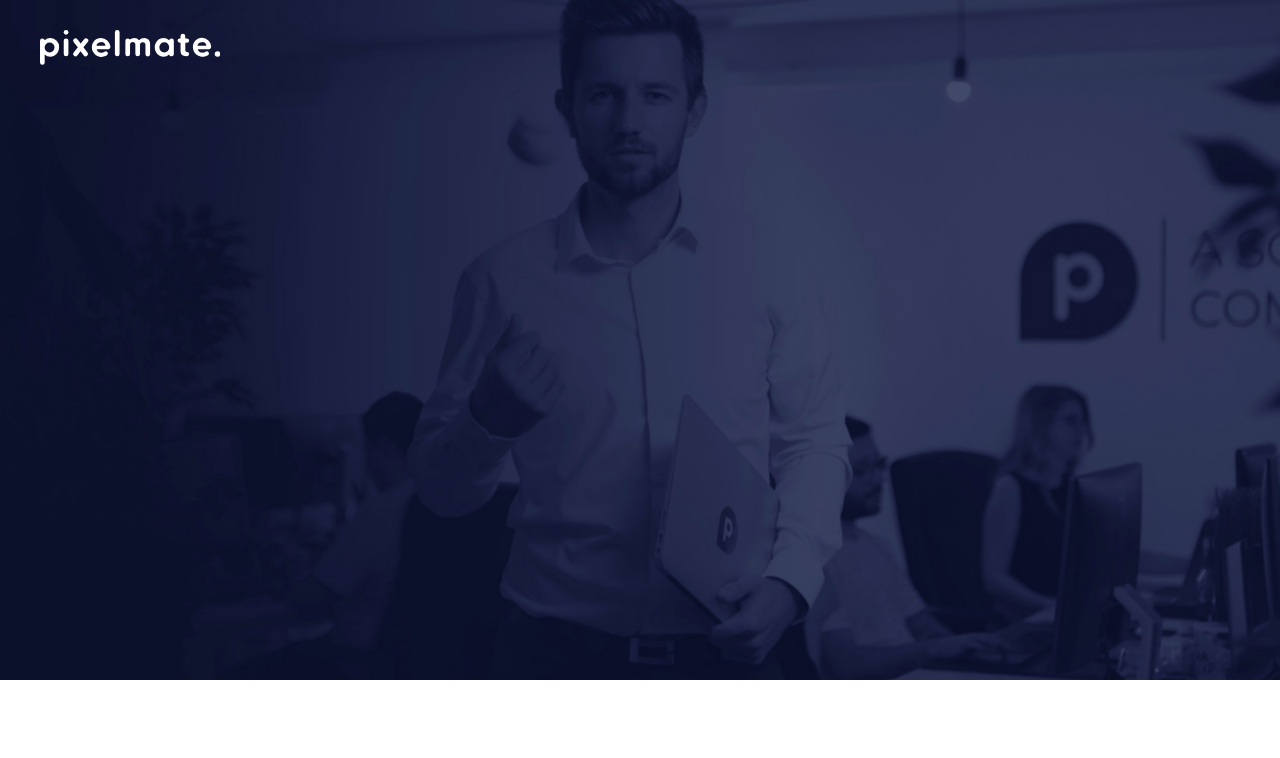
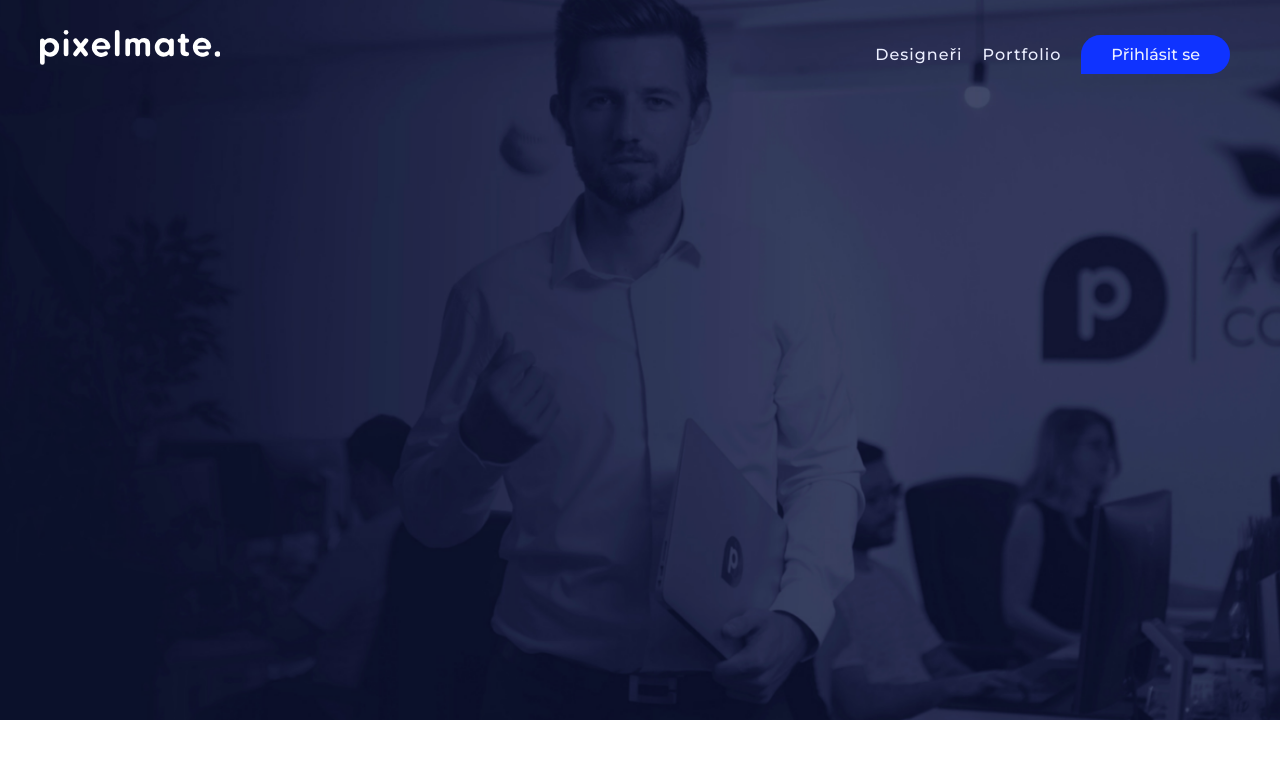
Before and after one commit to HuldaCZ/pixelmate-task, a Next.js app: page / in a window 1280 px wide. Shown: the top 758 px of the page. Built offline with nearby package versions, Linux system fonts and the light colour scheme.

Commit message:
Button + Navbar

```diff
--- /dev/null
+++ b/Types.ts
@@ -0,0 +1,5 @@
+export interface ButtonPropsI {
+    onClick: () => void;
+    text: string;
+    design: string;
+}
--- /dev/null
+++ b/components/Button/Button.module.scss
@@ -0,0 +1,45 @@
+@import "../../styles/variables";
+
+.btn__fill {
+  padding: 1rem 3rem;
+  border-radius: 31px 31px 31px 0px;
+  background: $color-primary;
+  color: $color-primary-light;
+  cursor: pointer;
+  transition: all 0.2s;
+
+  &:hover {
+    background: $color-primary-light;
+    color: $color-primary;
+    opacity: 0.9;
+    box-shadow: 0 1rem 2rem rgba($color-black, 0.2);
+    transform: translateY(-3px);
+  }
+
+  &:active {
+    transform: translateY(-1px);
+    box-shadow: 0 0.5rem 1rem rgba($color-black, 0.2);
+  }
+}
+
+.btn__outline {
+  padding: 1rem 3rem;
+  border-radius: 31px 31px 31px 0px;
+  border: 1px solid $color-primary-light;
+  color: $color-primary-light;
+  transition: all 0.2s;
+  cursor: pointer;
+
+  &:hover {
+    background: $color-primary-light;
+    color: $color-primary;
+    opacity: 0.9;
+    box-shadow: 0 1rem 2rem rgba($color-black, 0.2);
+    transform: translateY(-3px);
+  }
+
+  &:active {
+    transform: translateY(-1px);
+    box-shadow: 0 0.5rem 1rem rgba($color-black, 0.2);
+  }
+}
--- /dev/null
+++ b/components/Button/Button.tsx
@@ -0,0 +1,14 @@
+import React from "react";
+import { ButtonPropsI } from "../../Types";
+
+import styles from "./Button.module.scss";
+
+const Button: React.FC<ButtonPropsI> = (props: ButtonPropsI) => {
+  return (
+    <div className={props.design === "fill" ? styles.btn__fill : styles.btn__outline}>
+      {props.text}
+    </div>
+  );
+};
+
+export default Button;
--- a/components/Header/Header.module.scss
+++ b/components/Header/Header.module.scss
@@ -4,7 +4,7 @@
   left: 0;
   right: 0;
   width: 100vw;
-  height: 85vh;
+  height: 90vh;
 
   background-image: url("../../public/img/Video_screenshot_Mirek@2x.png");
   background-size: cover;
--- a/components/NavBar/NavBar.module.scss
+++ b/components/NavBar/NavBar.module.scss
@@ -10,6 +10,7 @@
   height: 5rem;
   color: balck;
   font-size: 1.6rem;
+  font-weight: 500;
 
   &__container {
     max-width: 1200px;
@@ -18,4 +19,29 @@
     display: flex;
     justify-content: space-between;
   }
+
+  &__menu {
+    display: flex;
+    align-items: center;
+    justify-content: space-evenly;
+    width: 100%;
+    height: 100%;
+
+    &_item {
+      display: flex;
+      align-items: center;
+
+      padding: 0.5rem 1rem;
+      margin: 0;
+      list-style: none;
+
+      &_link {
+        text-decoration: none;
+        font-size: 1.6rem;
+        color: $color-primary-light;
+        letter-spacing: 0.1rem;
+        cursor: pointer;
+      }
+    }
+  }
 }
--- a/components/NavBar/NavBar.tsx
+++ b/components/NavBar/NavBar.tsx
@@ -2,6 +2,8 @@ import React from "react";
 import PixelmateLogo from "../../public/img/Pixelmate_logo_claim_white.svg";
 
 import styles from "./NavBar.module.scss";
+
+import Button from "../Button/Button";
 
 const NavBar: React.FC = () => {
   return (
@@ -10,6 +12,23 @@ const NavBar: React.FC = () => {
         <div className={styles.navbar__logo_container}>
           <PixelmateLogo />
         </div>
+        <div className={styles.navbar__menu_container}>
+          <ul className={styles.navbar__menu}>
+            <li className={styles.navbar__menu_item}>
+              <a href="#" className={styles.navbar__menu_item_link}>
+                Designeři
+              </a>
+            </li>
+            <li className={styles.navbar__menu_item}>
+              <a href="#" className={styles.navbar__menu_item_link}>
+                Portfolio
+              </a>
+            </li>
+            <li className={styles.navbar__menu_item}>
+              <Button onClick={() => {}} design="fill" text="Přihlásit se" />
+            </li>
+          </ul>
+        </div>
       </div>
     </nav>
   );
--- a/pages/index.tsx
+++ b/pages/index.tsx
@@ -12,7 +12,12 @@ const Home: NextPage = () => {
       <Head>
         <title>Create Next App</title>
         <meta name="description" content="Generated by create next app" />
-        <link rel="icon" href="/favicon.ico" />
+        <link rel="preconnect" href="https://fonts.googleapis.com" />
+        <link rel="preconnect" href="https://fonts.gstatic.com" />
+        <link
+          href="https://fonts.googleapis.com/css2?family=Montserrat:wght@100;400;500;700&display=swap"
+          rel="stylesheet"
+        />
       </Head>
 
       <NavBar />
@@ -20,9 +25,7 @@ const Home: NextPage = () => {
 
       <main className={styles.main}></main>
 
-      <footer className={styles.footer}>
-
-      </footer>
+      <footer className={styles.footer}></footer>
     </div>
   );
 };
--- a/styles/_variables.scss
+++ b/styles/_variables.scss
@@ -4,3 +4,4 @@ $color-primary-light: #ecefff;
 
 $color-gray: #8e929f;
 $color-white: #fff;
+$color-black: #000;
--- a/styles/globals.scss
+++ b/styles/globals.scss
@@ -6,7 +6,6 @@
 
 html,
 body {
-  font-family: -apple-system, BlinkMacSystemFont, Segoe UI, Roboto, Oxygen, Ubuntu, Cantarell,
-    Fira Sans, Droid Sans, Helvetica Neue, sans-serif;
+  font-family: 'Montserrat', sans-serif;
   font-size: 62.5%;
 }
```
